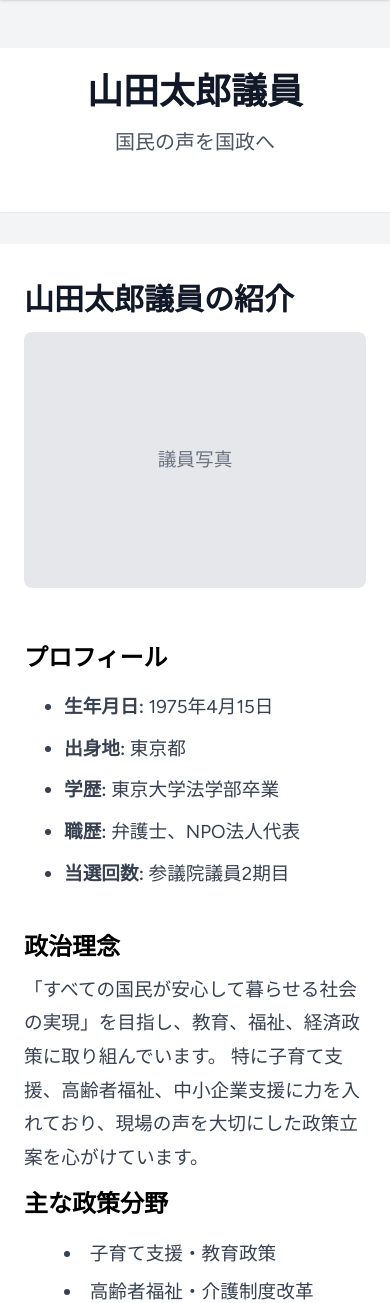
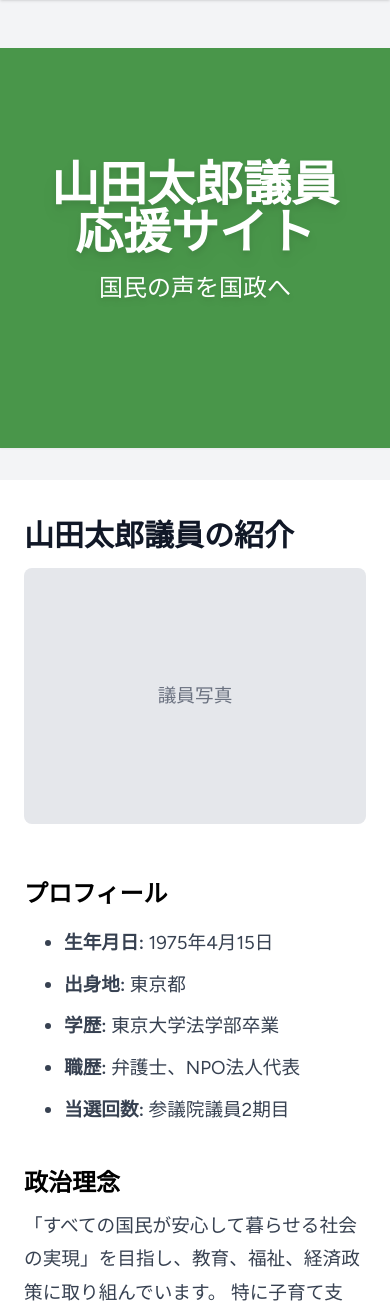
Before and after one commit to kilica/workestimator, a Laravel app: page / in a window 390 px wide. Shown: the part 175-1478 px from the top of the page. Run offline with Laravel 10, Linux system fonts and the light colour scheme; style sheets or scripts are compiled from the project's sources.

Commit message:
Add background image to homepage title section
- Add background image (public/images/top-banner.png) to site title section
- Modify Hero Section in home.blade.php to use background-image with overlay
- Ensure text readability with white text and drop shadows over dark background
- Maintain responsive design and existing layout structure
- Update site title to include '応援サイト' for consistency
- Test confirmed proper display on both desktop and mobile views

Co-Authored-By: 氷川霧霞 <kilica.hikawa@gmail.com>

```diff
--- a/resources/views/home.blade.php
+++ b/resources/views/home.blade.php
@@ -8,11 +8,12 @@
     <div class="py-12">
         <div class="max-w-7xl mx-auto sm:px-6 lg:px-8">
             <!-- Hero Section -->
-            <div class="bg-white overflow-hidden shadow-sm sm:rounded-lg mb-8">
-                <div class="p-6 text-gray-900">
+            <div class="overflow-hidden shadow-sm sm:rounded-lg mb-8 relative" style="background-image: url('{{ asset('images/top-banner.png') }}'); background-size: cover; background-position: center; background-repeat: no-repeat; min-height: 400px;">
+                <div class="absolute inset-0 bg-black bg-opacity-40"></div>
+                <div class="relative z-10 p-6 text-white flex items-center justify-center min-h-[400px]">
                     <div class="text-center mb-8">
-                        <h1 class="text-4xl font-bold text-gray-900 mb-4">山田太郎議員</h1>
-                        <p class="text-xl text-gray-600">国民の声を国政へ</p>
+                        <h1 class="text-5xl font-bold text-white mb-4 drop-shadow-lg">山田太郎議員 応援サイト</h1>
+                        <p class="text-2xl text-white drop-shadow-md">国民の声を国政へ</p>
                     </div>
                 </div>
             </div>
```
Also changed, not shown: public/images/top-banner.png (added).
